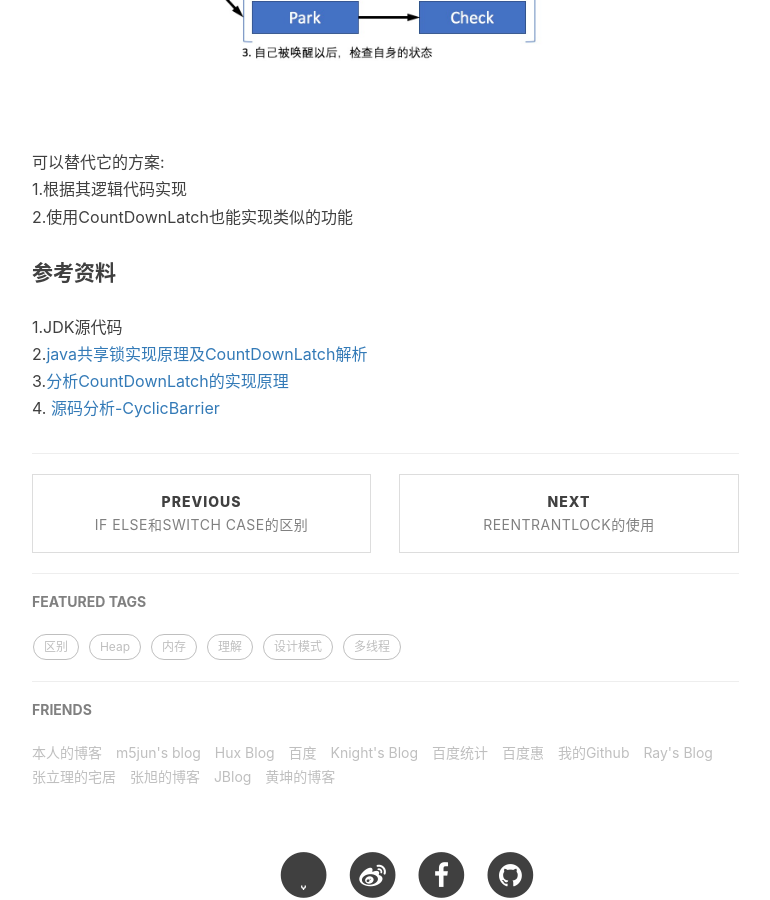
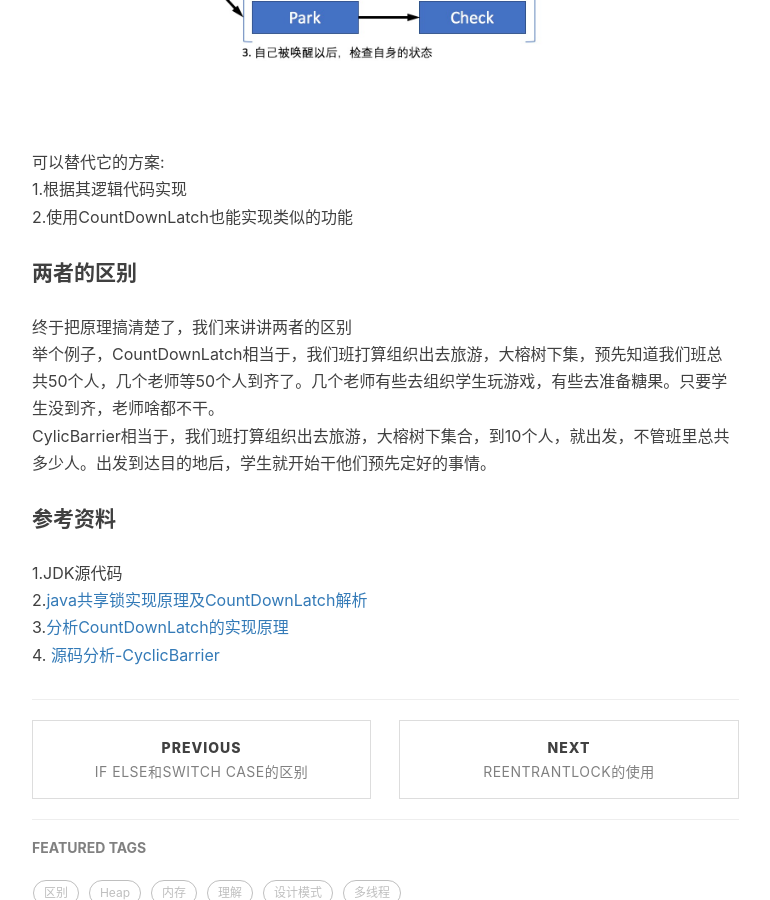
Before and after one commit to baiscjava/basicjava.github.io, a Jekyll site: the page built from _posts/2017-06-22-CountDownLatch和CyclicBarrier的原理.md, in a window 1280 px wide and 900 px high, scrolled down 2606 px. Shown: the whole window, without its empty margins (233-1003 px from the left). Built offline with Jekyll 4.4.1, drawn with Linux system fonts in a browser that asks for light colours; nearby versions of some CDN libraries; comment, search, counter and statistics services are not loaded.

Commit message:
Update 2017-06-22-CountDownLatch和CyclicBarrier的原理.md

```diff
--- a/_posts/2017-06-22-CountDownLatch和CyclicBarrier的原理.md
+++ b/_posts/2017-06-22-CountDownLatch和CyclicBarrier的原理.md
@@ -42,6 +42,11 @@ CyclicBarrier在多线程中应用于这种场景:<br>
 1.根据其逻辑代码实现<br>
 2.使用CountDownLatch也能实现类似的功能<br>
 
+#### 两者的区别<br>
+终于把原理搞清楚了，我们来讲讲两者的区别<br>
+举个例子，CountDownLatch相当于，我们班打算组织出去旅游，大榕树下集，预先知道我们班总共50个人，几个老师等50个人到齐了。几个老师有些去组织学生玩游戏，有些去准备糖果。只要学生没到齐，老师啥都不干。<br>
+CylicBarrier相当于，我们班打算组织出去旅游，大榕树下集合，到10个人，就出发，不管班里总共多少人。出发到达目的地后，学生就开始干他们预先定好的事情。
+
 #### 参考资料
 1.JDK源代码<br>
 2.[java共享锁实现原理及CountDownLatch解析](http://blog.csdn.net/yanyan19880509/article/details/52349056)<br>
```
